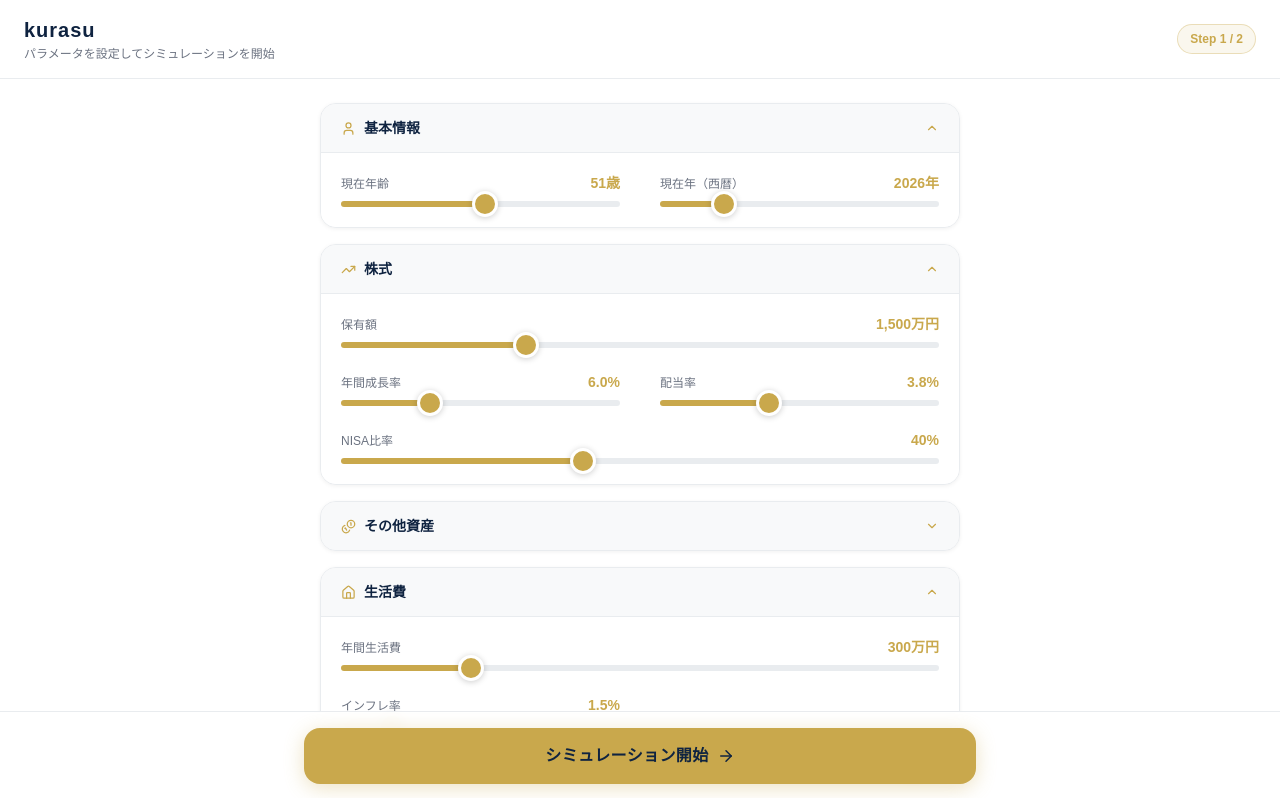
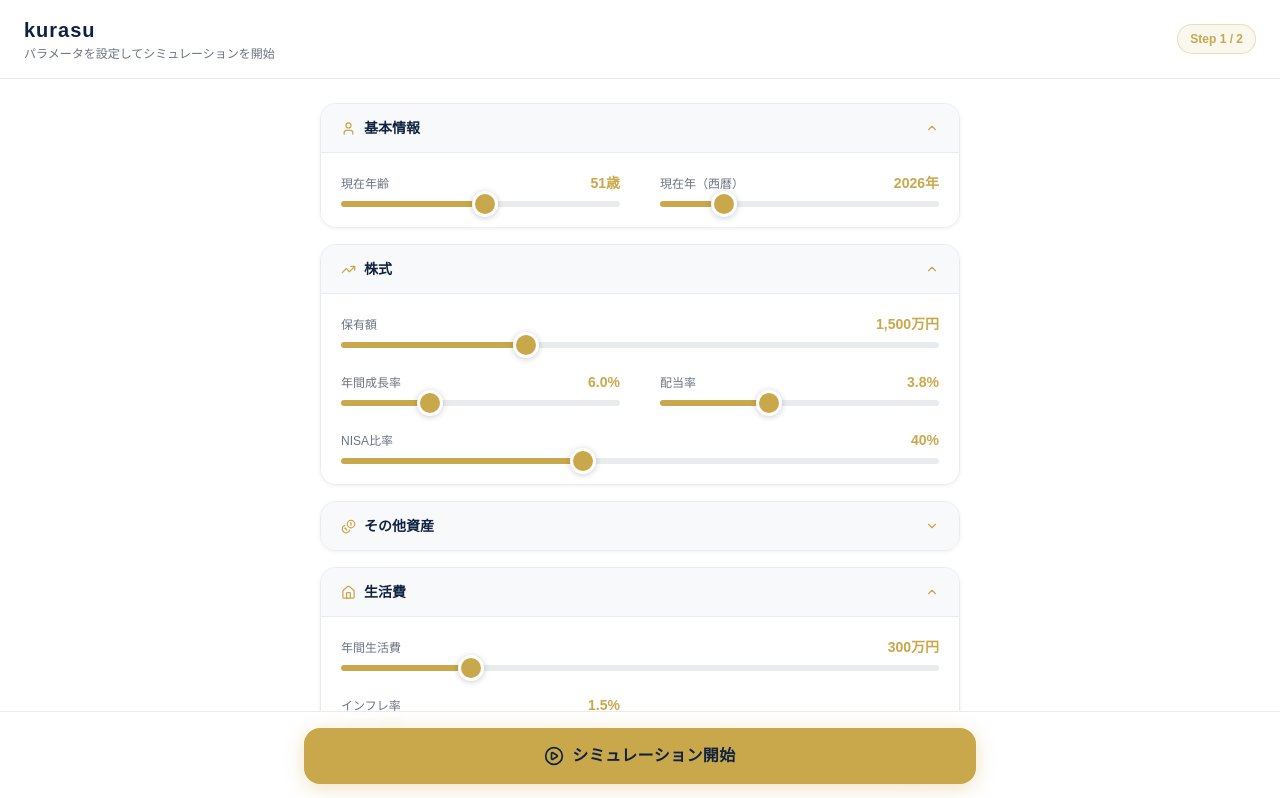
Before and after one commit to toyakaku10-creator/kurasu, a Next.js app: page /kurasu in a window 1280 px wide. Shown: the top 798 px of the page. Built offline with nearby package versions, Linux system fonts and the light colour scheme.

Commit message:
feat: ボタンにlucideアイコンを追加してデザイン改善

```diff
--- a/app/kurasu/InputClient.tsx
+++ b/app/kurasu/InputClient.tsx
@@ -3,7 +3,7 @@
 import { useState, useEffect, useCallback } from 'react';
 import { useRouter } from 'next/navigation';
 import {
-  User, TrendingUp, Landmark, Home, Building2, LogOut, Coins, RefreshCw, ArrowRight, ChevronUp, ChevronDown,
+  User, TrendingUp, Landmark, Home, Building2, LogOut, Coins, RefreshCw, PlayCircle, ChevronUp, ChevronDown,
 } from 'lucide-react';
 import { DEFAULT_PARAMS } from './simulation';
 import type { Params } from './simulation';
@@ -306,7 +306,7 @@ export default function InputClient() {
           className="w-full max-w-2xl py-4 rounded-2xl font-bold text-base tracking-wide transition-transform active:scale-95 hover:opacity-90 flex items-center justify-center gap-2"
           style={{ background: GOLD, color: NAVY, boxShadow: `0 4px 20px ${GOLD}55` }}
         >
-          シミュレーション開始 <ArrowRight size={18} />
+          <PlayCircle size={20} /> シミュレーション開始
         </button>
       </footer>
     </div>
--- a/app/kurasu/result/ResultClient.tsx
+++ b/app/kurasu/result/ResultClient.tsx
@@ -1,7 +1,7 @@
 'use client';
 
 import { useState, useEffect, useMemo, useRef } from 'react';
-import { ArrowLeft } from 'lucide-react';
+import { SlidersHorizontal } from 'lucide-react';
 import { useRouter } from 'next/navigation';
 import {
   ComposedChart, Bar, Line, XAxis, YAxis, CartesianGrid,
@@ -254,7 +254,7 @@ export default function ResultClient() {
           className="flex items-center gap-1.5 text-sm font-medium px-4 py-2 rounded-xl transition-colors hover:bg-gray-50"
           style={{ color: NAVY, border: `1px solid ${BORDER}` }}
         >
-          <ArrowLeft size={15} /> 設定に戻る
+          <SlidersHorizontal size={15} /> 設定に戻る
         </button>
       </header>
 
```
